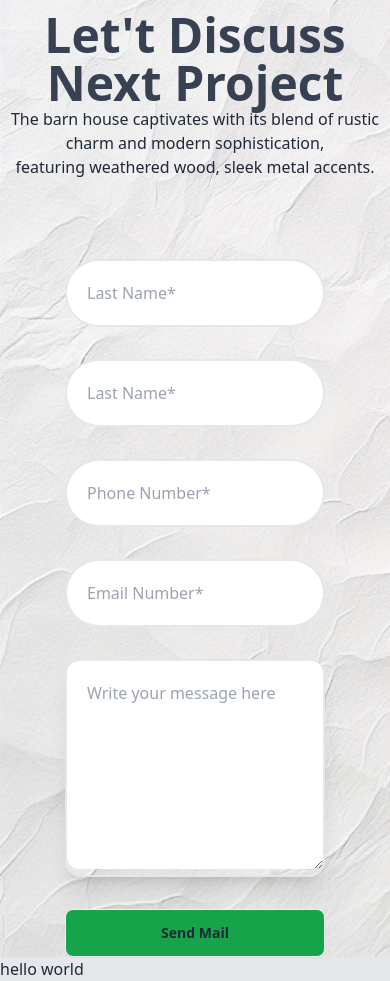
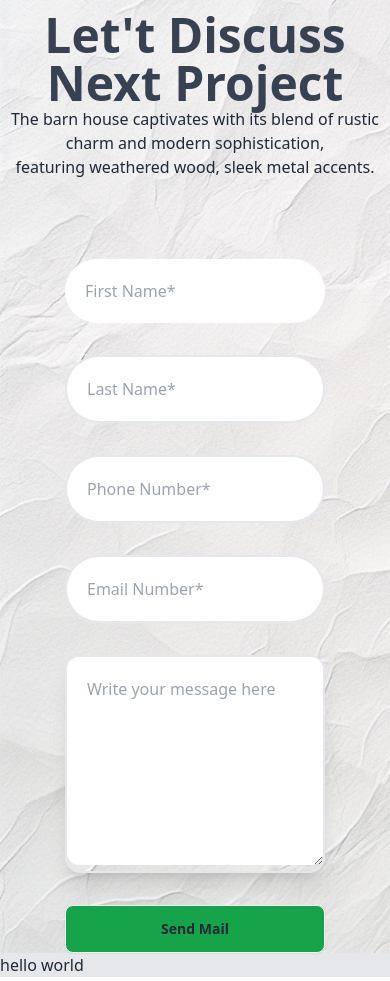
Before and after one commit to M-Rakib-Ahmed/assignment-03, a plain HTML site: page index.html in a window 390 px wide. Shown: the part 5375-6356 px from the top of the page. Drawn offline with nearby package versions, Linux system fonts and the light colour scheme.

Commit message:
responsive file

```diff
--- a/index.html
+++ b/index.html
@@ -227,8 +227,8 @@
 
   <div class=" lg:grid grid-cols-1 lg:grid-cols-2 w-2/3 mx-auto gap-5 mt-20 space-y-8 ">
 
-    <div class="border-2 rounded-full">
-      <input class="w-full p-5 rounded-full border-none outline-none " type="text" placeholder="Last Name*">
+    <div class="border- rounded-full mt-8">
+      <input class="w-full p-5 rounded-full border-none outline-none " type="text" placeholder="First Name*">
     </div>
   <div class="border-2 rounded-full">
     <input class="w-full p-5 rounded-full border-none outline-none " type="text" placeholder="Last Name*">
```
